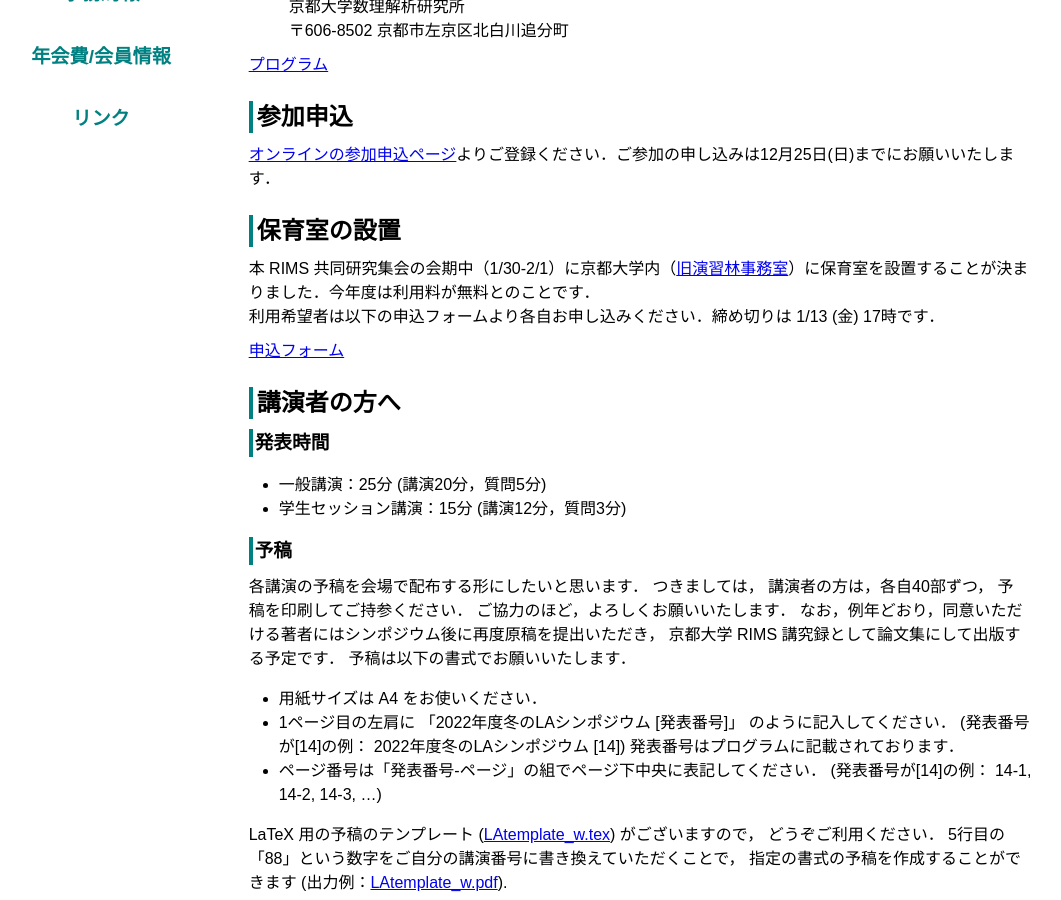
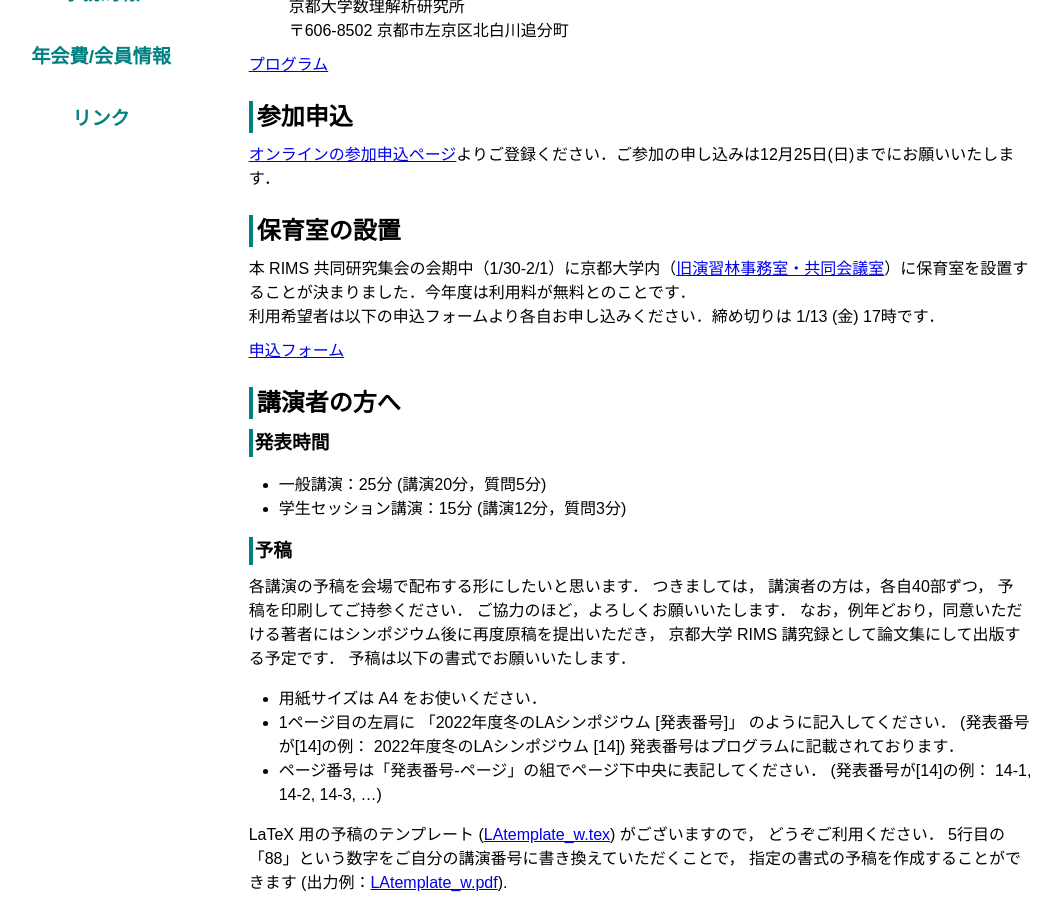
Before and after one commit to LA-symposium2022/LA-symposium2022.github.io, a Jekyll site: the page built from winter.md, in a window 1280 px wide and 900 px high, scrolled down 300 px. Shown: the whole window, without its empty margins (107-1168 px from the left). Built offline with Jekyll 4.4.1, drawn with Linux system fonts in a browser that asks for light colours.

Commit message:
Update winter.md

```diff
--- a/winter.md
+++ b/winter.md
@@ -39,7 +39,7 @@
 
 保育室の設置
 --------
-本 RIMS 共同研究集会の会期中（1/30-2/1）に京都大学内（[旧演習林事務室](https://www.kyoto-u.ac.jp/ja/about/facilities/campus/kyoshokuin/ensyuurin){:target="_blank"}）に保育室を設置することが決まりました．今年度は利用料が無料とのことです．
+本 RIMS 共同研究集会の会期中（1/30-2/1）に京都大学内（[旧演習林事務室・共同会議室](https://www.kyoto-u.ac.jp/ja/about/facilities/campus/kyoshokuin/ensyuurin){:target="_blank"}）に保育室を設置することが決まりました．今年度は利用料が無料とのことです．
 利用希望者は以下の申込フォームより各自お申し込みください．締め切りは 1/13 (金) 17時です．
 
 [申込フォーム](https://cscs.alpha-co.com/event_yoyaku_kihon_form.jsp?E=3113379*VCr4l){:target="_blank"}
```
